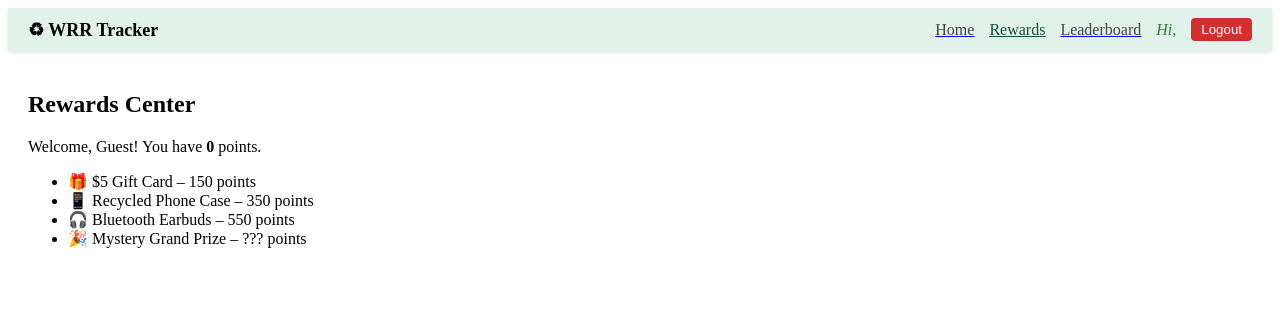
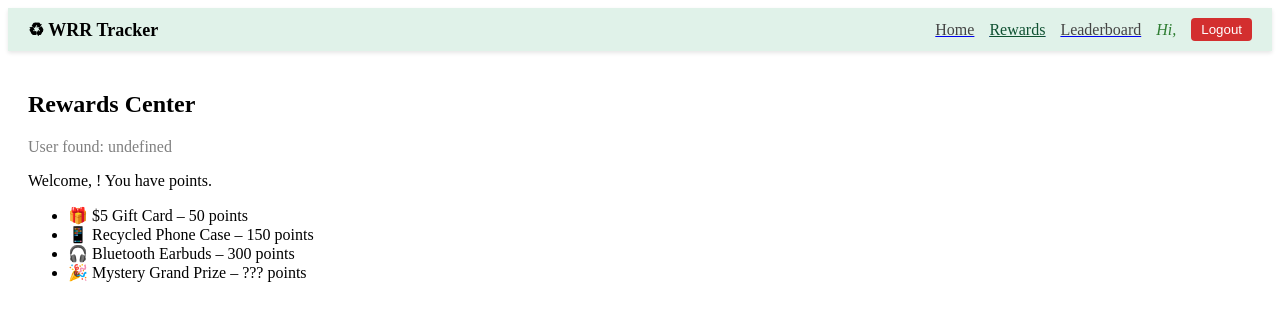
Before and after one commit to WRR-source/Wrr-tracker, a Next.js app: page /rewards in a window 1280 px wide. Shown: the top 320 px of the page. Built offline with nearby package versions, Linux system fonts and the light colour scheme; sample sign-in values are in the browser's storage.

Commit message:
Update rewards.js

```diff
--- a/pages/rewards.js
+++ b/pages/rewards.js
@@ -6,49 +6,61 @@ import NavBar from "../components/NavBar";
 function RewardsPage() {
   const [user, setUser] = useState(null);
   const [ready, setReady] = useState(false);
+  const [debugMessage, setDebugMessage] = useState("Loading...");
+
   const router = useRouter();
 
   useEffect(() => {
-    const storedUser = typeof window !== "undefined" && localStorage.getItem("loggedUser");
+    if (typeof window !== "undefined") {
+      const stored = localStorage.getItem("loggedUser");
 
-    if (storedUser) {
+      if (stored) {
         try {
-        const parsedUser = JSON.parse(storedUser);
-        setUser(parsedUser);
+          const parsed = JSON.parse(stored);
+          setUser(parsed);
+          setDebugMessage(`User found: ${parsed.name}`);
         } catch (err) {
-        console.error("Failed to parse user:", err);
+          console.error("Error parsing user:", err);
+          setDebugMessage("Error parsing user");
           router.replace("/signup");
         }
       } else {
+        setDebugMessage("No user in localStorage");
         router.replace("/signup");
       }
 
       setReady(true);
+    }
   }, []);
 
-  if (!ready) return null;
+  if (!ready) return <p>Still checking...</p>;
 
   return (
     <>
       <NavBar />
       <div style={{ padding: 20 }}>
         <h2>Rewards Center</h2>
+        <p style={{ color: "gray" }}>{debugMessage}</p>
+        {user ? (
+          <>
             <p>
-          Welcome, {user?.name || "Guest"}! You have{" "}
-          <strong>{user?.points ?? 0}</strong> points.
+              Welcome, {user.name}! You have <strong>{user.points}</strong> points.
             </p>
             <ul>
-          <li>🎁 $5 Gift Card – 150 points</li>
-          <li>📱 Recycled Phone Case – 350 points</li>
-          <li>🎧 Bluetooth Earbuds – 550 points</li>
+              <li>🎁 $5 Gift Card – 50 points</li>
+              <li>📱 Recycled Phone Case – 150 points</li>
+              <li>🎧 Bluetooth Earbuds – 300 points</li>
               <li>🎉 Mystery Grand Prize – ??? points</li>
             </ul>
+          </>
+        ) : (
+          <p>Redirecting to sign up...</p>
+        )}
       </div>
     </>
   );
 }
 
-// This makes sure the page runs **only on the client**
 export default dynamic(() => Promise.resolve(RewardsPage), {
   ssr: false,
 });
```
Lines whose indentation alone changed are shown as unchanged.
